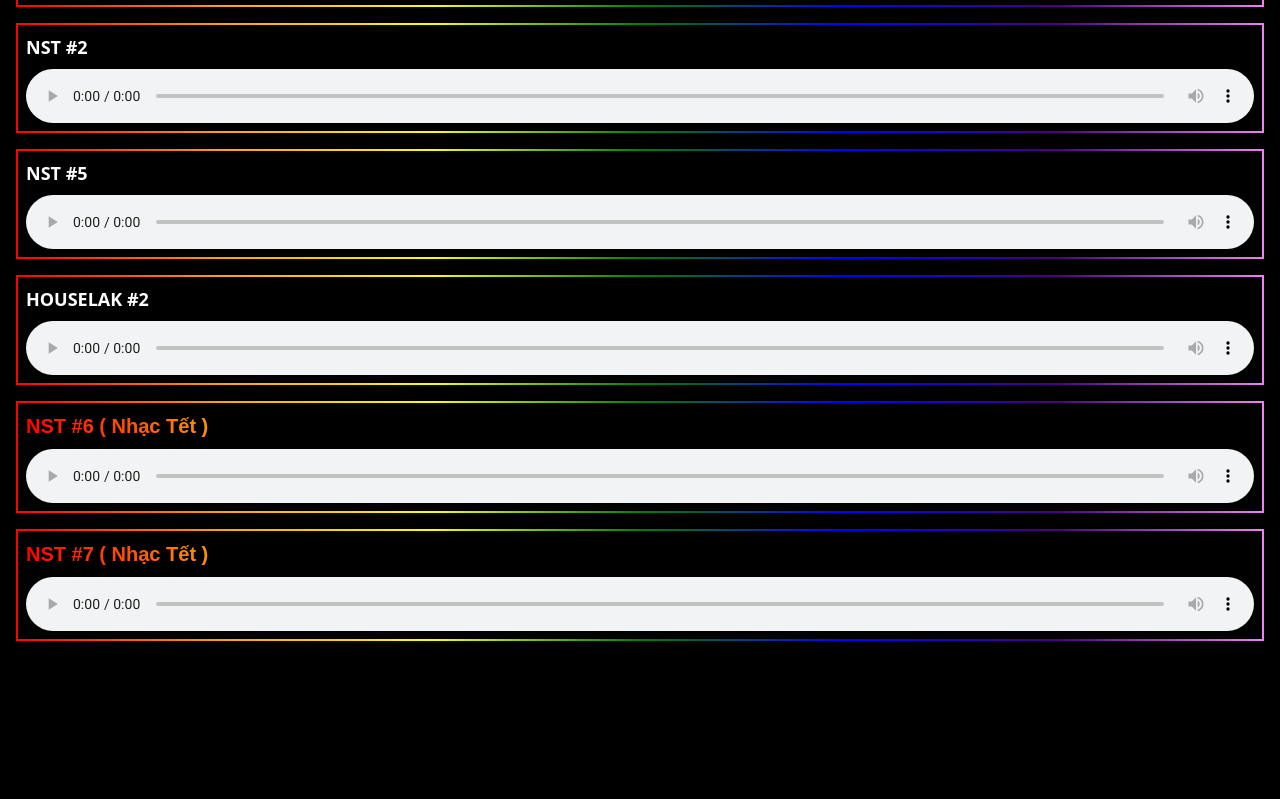
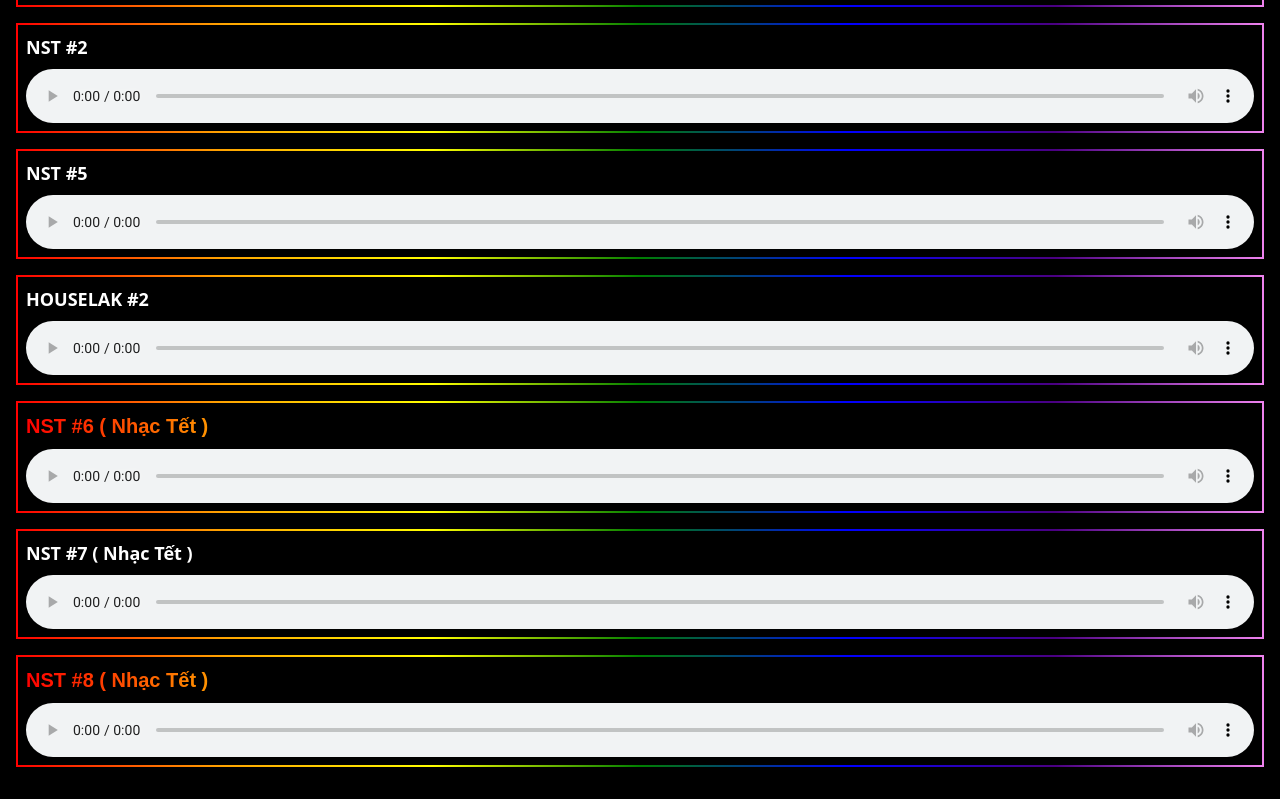
Before and after one commit to Teo4268/Bancuoiung, a plain HTML site: page index.html in a window 1280 px wide. Shown: the part 753-1552 px from the top of the page. Before the commit the page ends 1426 px from the top, so only its background shows below. Drawn offline with nearby package versions, Linux system fonts and the light colour scheme.

Commit message:
Update index.html

```diff
--- a/index.html
+++ b/index.html
@@ -114,10 +114,18 @@
         </div>
     <div class="bg-black rounded-lg shadow-lg p-2 mb-4 rainbow-border">
       <div class="mb-2">
-        <h2 class="rainbow-text">NST #7 ( Nhạc Tết ) </h2>
+        <h2 class="text-lg font-bold">NST #7 ( Nhạc Tết ) </h2>
       </div>
       <audio class="w-full" controls>
         <source src="https://mhbdmjnfansg-cf.hf.space/uploads/NST%20TET%20%231.mp3" type="audio/mpeg" />
+        Your browser does not support the audio element.
+  </div>
+    <div class="bg-black rounded-lg shadow-lg p-2 mb-4 rainbow-border">
+      <div class="mb-2">
+        <h2 class="rainbow-text">NST #8 ( Nhạc Tết ) </h2>
+      </div>
+      <audio class="w-full" controls>
+        <source src="https://mhbdmjnfansg-cf.hf.space/uploads/5_6057416274193947074.mp3" type="audio/mpeg" />
         Your browser does not support the audio element.
 
 
```
